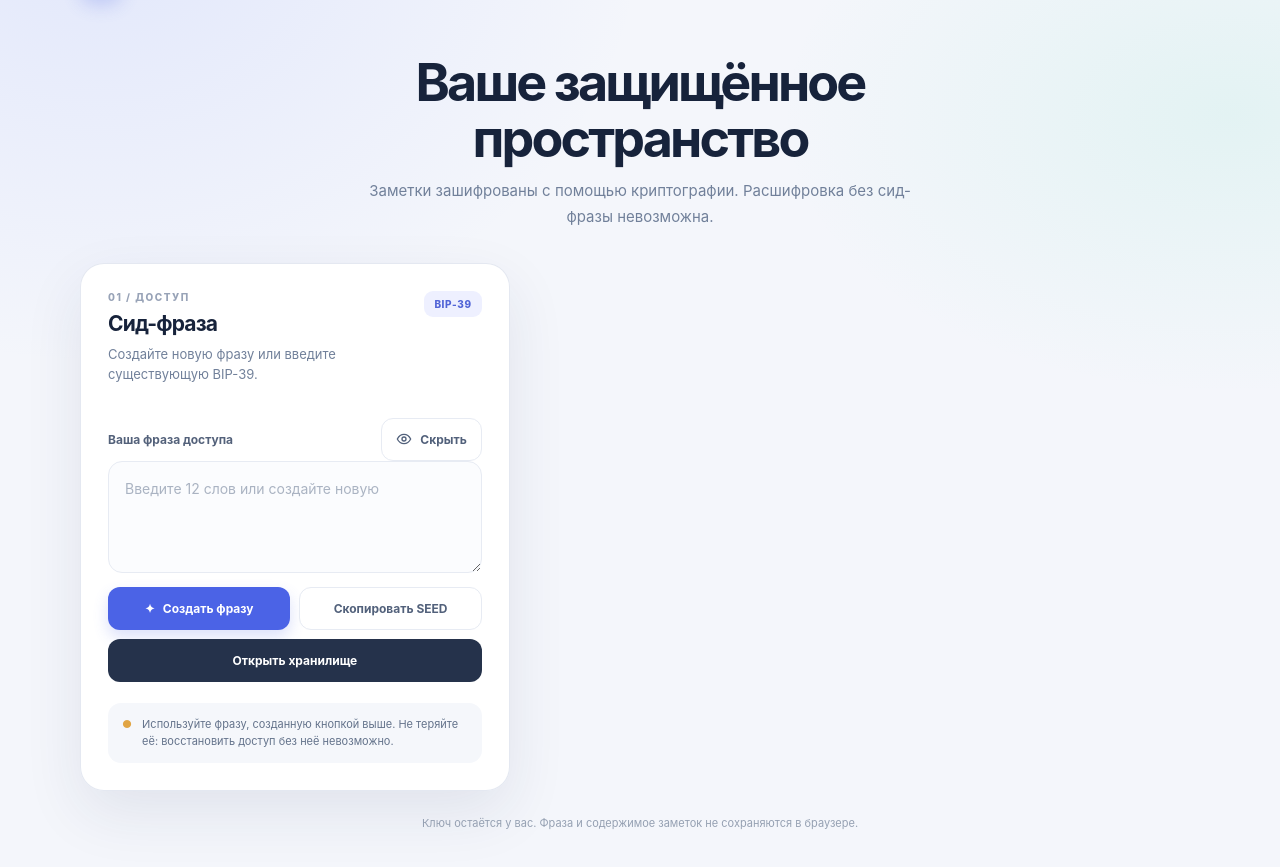
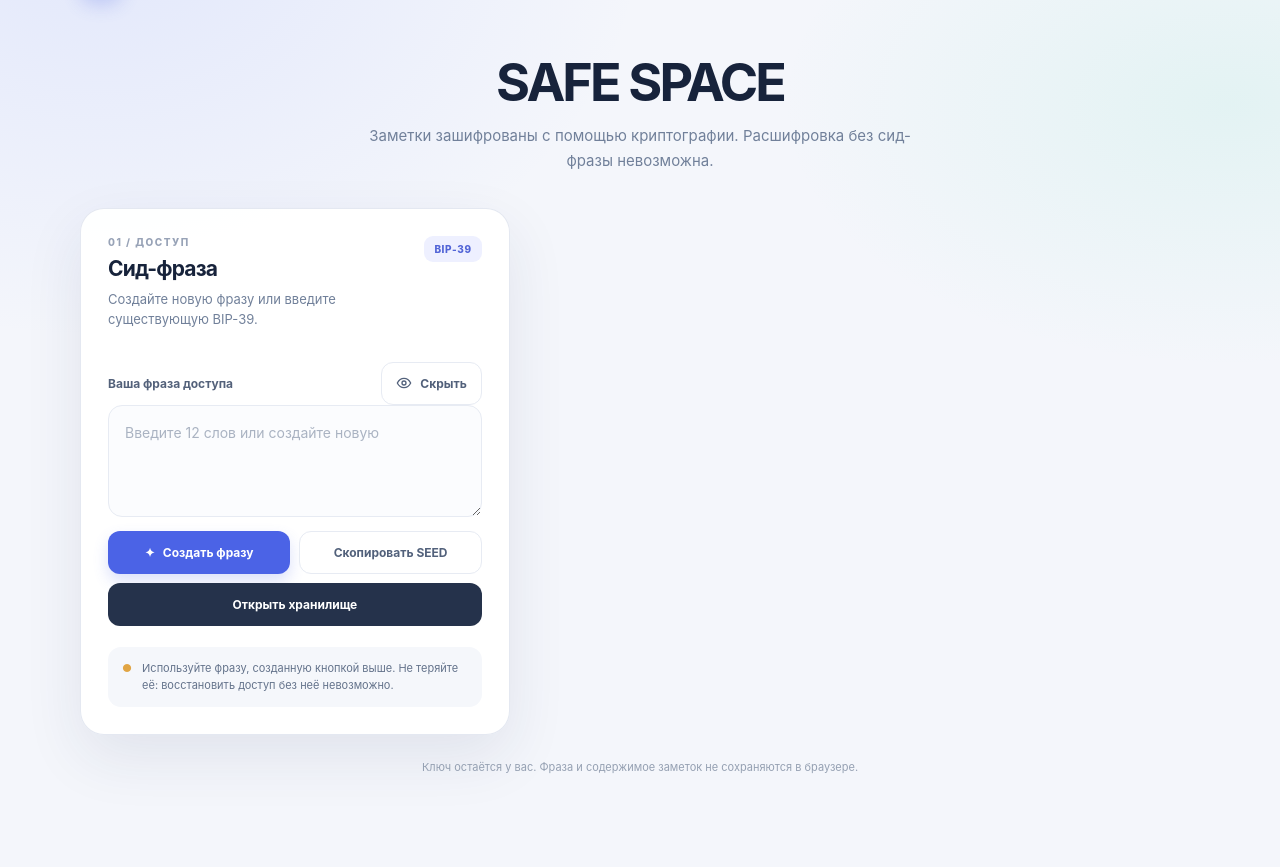
Before and after one commit to Mainkiy1991/secure-notepad, a website: page index.html in a window 1280 px wide. Shown: the part 75-942 px from the top of the page. After the commit the page ends 897 px from the top, so only its background shows below. Drawn offline with Linux system fonts and the light colour scheme.

Commit message:
изменение названия

```diff
--- a/index.html
+++ b/index.html
@@ -19,7 +19,7 @@
 
     <main>
       <section class="intro" aria-labelledby="page-title">
-        <h1 id="page-title">Ваше защищённое пространство</h1>
+        <h1 id="page-title">SAFE SPACE</h1>
         <p>Заметки зашифрованы с помощью криптографии. Расшифровка без сид-фразы невозможна.</p>
       </section>
 
```
